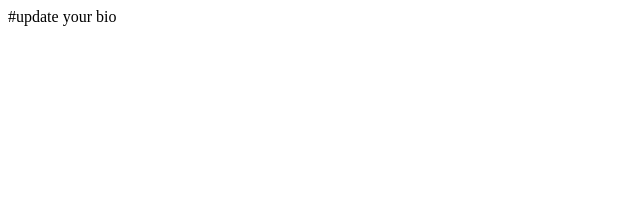
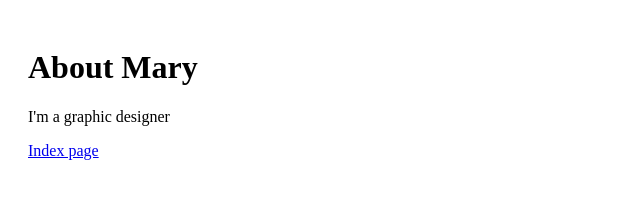
Before and after one commit to aroldbelia/central-repo, a plain HTML site: page about/mary.html in a window 1280 px wide. Shown: the whole page, without its empty margins (0-640 px from the left). Drawn offline with Linux system fonts and the light colour scheme.

Commit message:
add bio page for mary

```diff
--- a/about/mary.html
+++ b/about/mary.html
@@ -1,12 +1,13 @@
-#update your bio
-
 <!DOCTYPE html>
 <html lang="en">
 	<head>
-		<title></title>
-		<link rel="stylesheet" href="" />
+		<title>About Mary</title>
+		<link rel="stylesheet" href="../style.css" />
 		<meta charset="ut-8" />
 	</head>
 	<body>
+		<h1>About Mary</h1>
+		<p>I'm a graphic designer</p>
+		<p><a href="index.html">Index page</a></p>
 	</body>
 </html>
```
